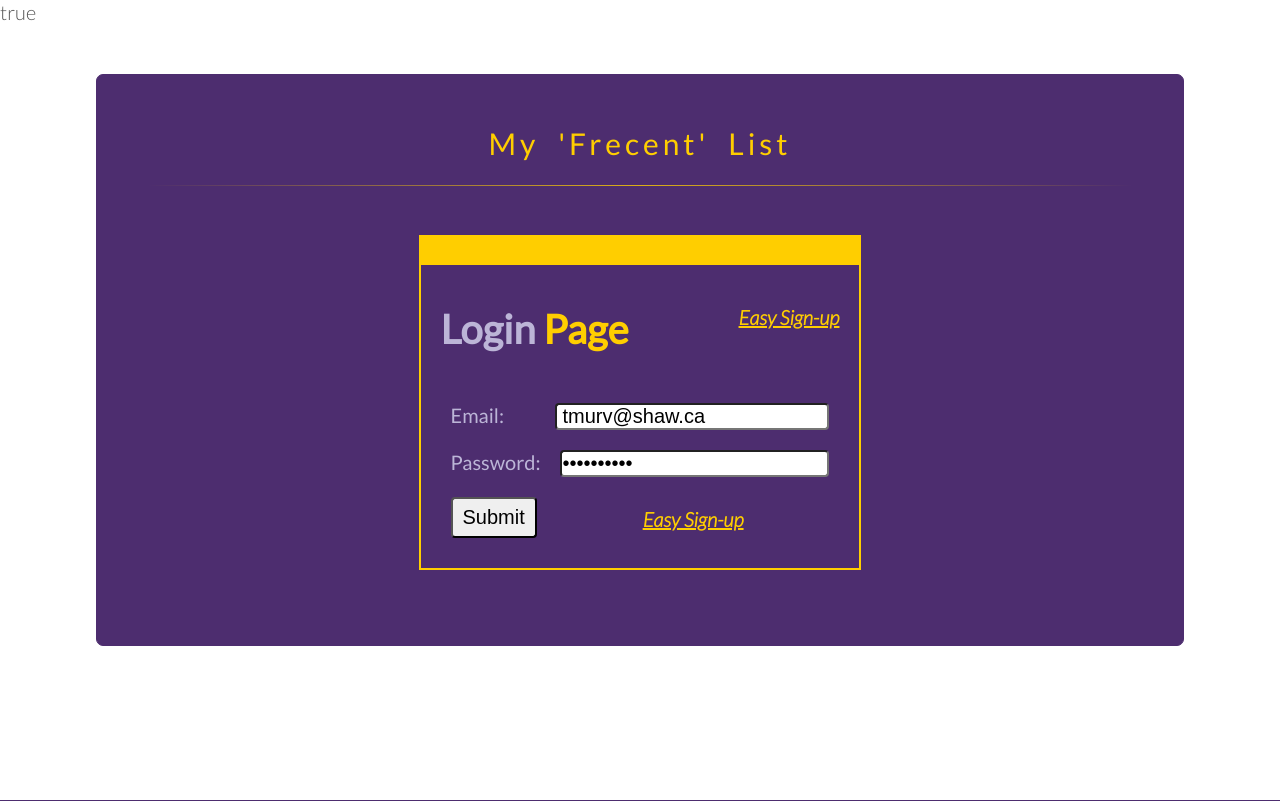
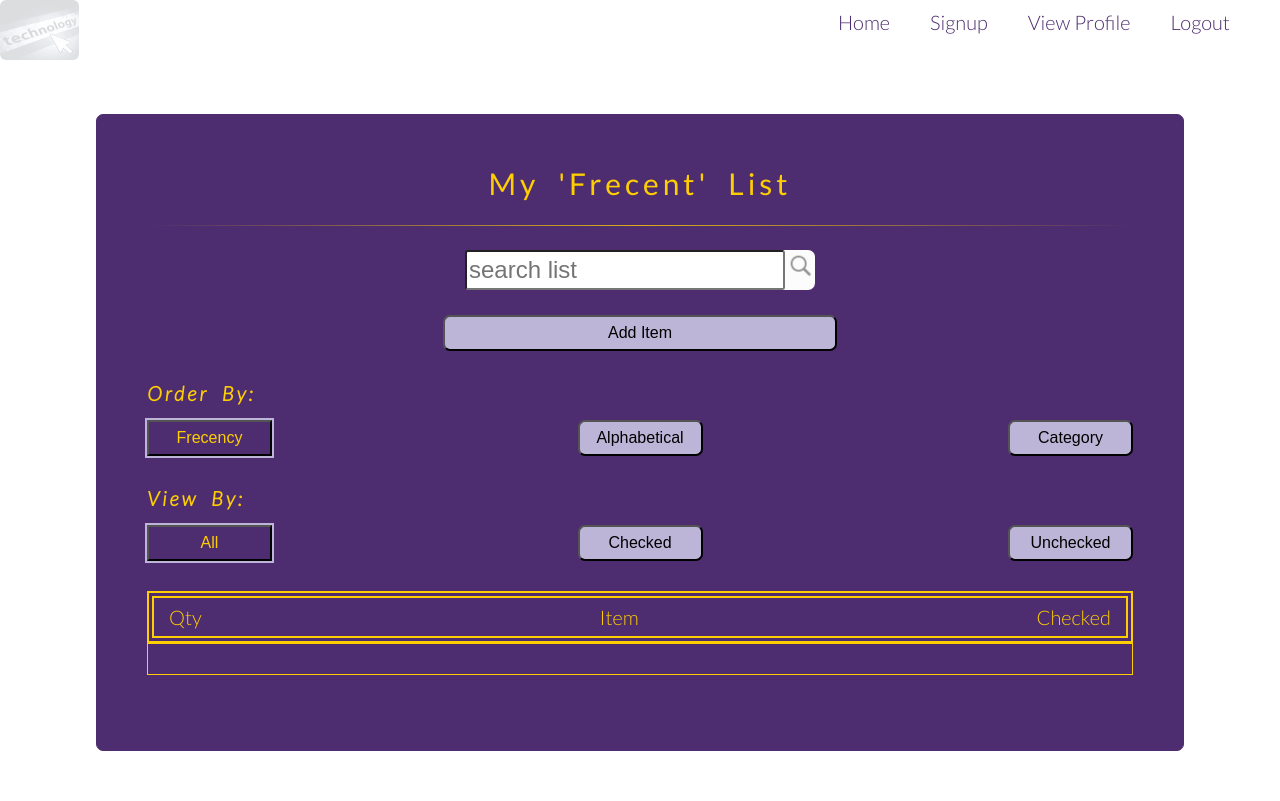
Before and after one commit to TMurvihillPortfolio/frecenctlistportfolio, a PHP site: page / in a window 1280 px wide. Run offline with PHP 8.4, Linux system fonts and the light colour scheme; the visitor is signed in with stand-in values (Sample User, id 1); data that the repository does not hold is empty.

Commit message:
commit before experimenting with colors

```diff
--- a/css/style.compiled.css
+++ b/css/style.compiled.css
@@ -114,13 +114,13 @@ hr {
   margin: 10px;
   display: flex;
   float: right;
-  color: #fcfcfc;
+  color: #4D2D6F;
   list-style: none;
   height: 3.5rem;
   z-index: 1000; }
   .mainNav__nav--item > a {
     margin-right: 2rem;
-    color: #fcfcfc;
+    color: #4D2D6F;
     text-decoration: none;
     padding-bottom: 7px; }
     .mainNav__nav--item > a:link, .mainNav__nav--item > a:visited {
--- a/index.php
+++ b/index.php
@@ -4,18 +4,15 @@
 <?php include_once 'php/reusables/queries.php'; ?>
 <?php include_once 'php/reusables/helpers.php'; ?>
 <?php //determine if login window needed
-    $_SESSION['user']="";
+    //$_SESSION['id']="10";
     $loginNeeded = true;
 
-    if (isset($_SESSION['user']) && $_SESSION['user'] !== '') {
-        echo 'imi false';
+    if (isset($_SESSION['id']) && $_SESSION['id'] !== '') {
         $loginNeeded = false;
     }
-    echo $loginNeeded ? 'true' : 'false';
 ?>
 <?php //on login submit button
     if(isset($_POST['submit'])){
-        echo 'imin submit';
         $inputPassword = $_POST['password'];
         $inputEmail = $_POST['email'];
 
@@ -25,20 +22,14 @@
             $statement->execute(array(':email'=>$inputEmail));
 
             if($row=$statement->fetch()){
-                echo "imin 28";
                 $id = $row['id'];
                 $hashed_password = $row['password'];
                 $password = $row['password'];
                 $activated = $row['active'];
-                echo '<br>';
-                echo $password.'|';
-                echo $inputPassword.'|';
 
                 //if(password_verify($inputPassword, $hashed_password)){ //NOT YET IMPLEMENTED HASHED PASSWORD
                 if ($password == $inputPassword) {
-                    echo 'imin verigy';
                     if ($activated) {
-                        echo 'imin activated';
                         //clear old session
                         if (isset($_SESSION['id'])) {
                             unset($_SESSION['piggyBankId']);
@@ -52,9 +43,7 @@
                             // }
                         }
                         $_SESSION['id'] = $id;
-                        echo 'imin id';
-                        echo $_SESSION['id'];
-                        //header("Location: index.php");
+                        header("Location: index.php");
                     }else{
                         $result="Account not activated. Please check your email inbox for a verification email.";
                     }
@@ -283,6 +272,32 @@
 
 </head>
 <body>
+    <section class="mainNav">
+        <a href="index.html"><img class="mainNav__logo" src="img/logo.gif" alt="Tech Logo"></a>
+        <ul class="mainNav__nav" id="js--mainNav">
+            <li class="mainNav__nav--item">
+                <a href="index.php">Home</a>
+            </li>
+            <li class="mainNav__nav--item">
+                <a href="signup.php">Signup</a>
+            </li>
+            <!-- <?php if(isset($_SESSION['id']) && !$_SESSION['id'] == '') : ?> -->
+                <li class="mainNav__nav--item">
+                    <a href="profile.php">View Profile</a>
+                </li>
+                <li class="mainNav__nav--item">
+                    <a href="logout.php">Logout</a>
+                </li>
+            <!-- <?php else : ?> -->
+                <li class="mainNav__nav--item">
+                    <a href="index.php#about">About</a>
+                </li>
+                <li class="mainNav__nav--item">
+                    <a href="login.php">Login</a>
+                </li>
+            <!-- <?php endif; ?> -->
+        </ul>
+    </section>
     <section class="list">
         <h1>My 'Frecent' List</h1>
         <br>
@@ -408,7 +423,7 @@
                 </div>
             </div>
         </form>
-        <div class="list__container" style="display: <?php echo $loginNeeded ? 'none' : 'block' ?>" id="js--addItemListContainer">
+        <div class="list__container" style="display: <?php echo ($loginNeeded | isset($_POST['edititem'])) ? 'none' : 'block' ?>" id="js--addItemListContainer">
             <div class="list__container--headers">
                 <p>Qty</p>
                 <p>Item</p>
--- /dev/null
+++ b/logout.php
@@ -0,0 +1,4 @@
+<?php session_start(); ?>
+<?php include 'php/reusables/helpers.php'; ?>
+<?php
+logout();
--- a/php/reusables/helpers.php
+++ b/php/reusables/helpers.php
@@ -72,3 +72,20 @@
         if ($frecencyNum > 100) return "100+";
         return round($frecencyNum);
     }
+
+    //Logout
+    function logout(){
+        // NOT YET IMPLEMENTED if(isset($_COOKIE['rememberUserCookie'])){
+        //     uset($_COOKIE['rememberUserCookie']);
+        //     setcookie('rememberUserCookie', null, -1, '/');
+        // }
+        if (isset($_SESSION)) {
+            unset($_SESSION['viewBy']);
+            unset($_SESSION['orderBy']);
+            unset($_SESSION['list']);
+            unset($_SESSION['id']);
+            session_destroy();
+        }
+        header('Location: index.php');
+    }
+?>
--- a/sass/components/_navigation.scss
+++ b/sass/components/_navigation.scss
@@ -10,14 +10,14 @@
         margin: 10px;
         display: flex;
         float: right;
-        color: $colorGreyLightPrimary;
+        color: $colorSecondaryDark;
         list-style: none;
         height: 3.5rem;
         z-index: 1000;
 
         &--item>a {
             margin-right: 2rem;
-            color: $colorGreyLightPrimary;
+            color: $colorSecondaryDark;
             text-decoration: none;
             padding-bottom: 7px;
 
```
Also changed, not shown: css/style.prefix.css (+3 -3 lines), css/style.css.
